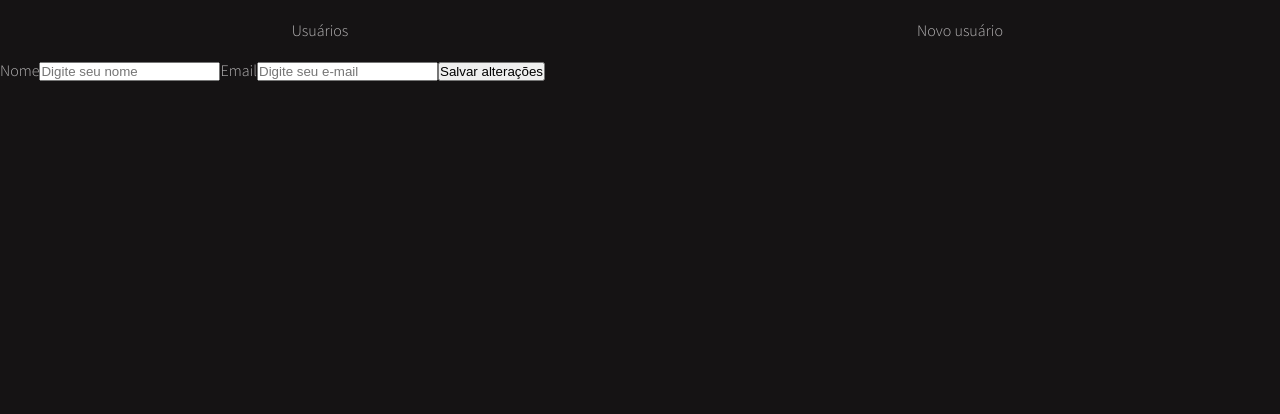
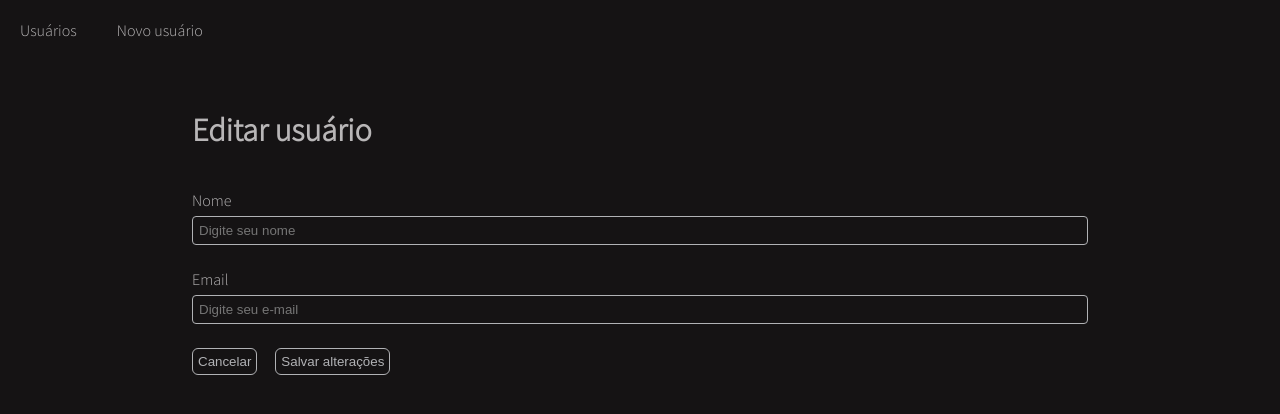
Before and after one commit to CleytonFerreira/react-crud, a React (Create React App) app in the folder frontend/: page /update in a window 1280 px wide. Shown: the top 414 px of the page. Built offline with nearby package versions, Linux system fonts and the light colour scheme.

Commit message:
Estilização de AddUser e UpdateUser

```diff
--- a/frontend/src/App.css
+++ b/frontend/src/App.css
@@ -17,18 +17,58 @@ body {
   display: flex;
   justify-content: center;
   width: 100%;
+  padding-top: 30px;
 }
 
 h1 {
   padding: 80px 0 40px;
 }
 
+.user-list, .new-user, .update-user {
+  width: 70%;
+}
 
-/*menu*/
+.user-form {
+  display: flex;
+  flex-direction: column;
+}
+
+.user-form input {
+  margin-top: 6px;
+  margin-bottom: 24px;
+  background-color: transparent;
+  border-radius: 4px;
+  border: 1px #b1b2b5;
+  color: #b1b2b5;
+  border-style: solid;
+  outline: none;
+  box-shadow: none;
+  padding: 6px;
+}
+
+.user-controls {
+  display: flex;
+  justify-content: space-around;
+  align-items: center;
+}
+
+.user-controls button {
+  padding: 5px;
+  background-color: transparent;
+  color: #b1b2b5;
+  border: 1px #b1b2b5;
+  border-radius: 6px;
+  cursor: pointer;
+  border-style: solid;
+}
+
+
+/*Menu*/
 .menu {
+  display: flex;
+  position: fixed;
+  background-color: #151314;
   font-size: 16px;
-  display: flex;
-  justify-content: center;
   width: 100%;
 }
 
@@ -53,17 +93,13 @@ h1 {
 
 
 /*UserList*/
-.user-list {
-  width: 70%;
-}
-
 .user {
   display: grid;
   grid-template-columns: 10% 90%;
   grid-template-rows: repeat(4, 1fr);
   grid-column-gap: 0px;
   grid-row-gap: 0px;
-  padding:  5px 0;
+  padding: 5px 0;
 }
 
 .user-id {
@@ -73,23 +109,11 @@ h1 {
 
 .user-data {
   grid-area: 1 / 2 / 3 / 3;
-  padding:  20px 0;
+  padding: 20px 0;
 }
 
 .user-controls {
   grid-area: 3 / 1 / 4 / 3;
-  display: flex;
-  justify-content: space-around;
-  align-items: center;
-}
-
-.user-controls button {
-  width: 75px;
-  padding: 5px;
-  background-color: transparent;
-  color: #b1b2b5;
-  border-color: #b1b2b5;
-  border-radius: 6px;
 }
 
 .bottom-line {
@@ -97,7 +121,28 @@ h1 {
   grid-area: 4 / 1 / 5 / 3;
 }
 
-/*AddUser*/
 
+/*telas maiores*/
+@media screen and (width > 768px) {
+  .menu ul {
+    justify-content: flex-start;
+  }
 
-/*UpdateUser*/
+  .menu ul li {
+    white-space: nowrap;
+    width: initial;
+  }
+
+  .user-controls {
+    justify-content: flex-start;
+    padding-left: 10%;
+  }
+
+  .user-controls button {
+    margin-right: 18px;
+  }
+
+  .new-user .user-controls, .update-user .user-controls {
+    padding-left: 0;
+  }
+}
--- a/frontend/src/components/AddUser.jsx
+++ b/frontend/src/components/AddUser.jsx
@@ -22,8 +22,18 @@ function AddUser() {
         }
     }
 
+    const handleCancel = () => {
+        if (window.confirm('Deseja cancelar? Você perderá as alterações não salvas.')) {
+            navigate("/home")
+        }
+    }
+
     return (
-        <form>
+        <div className="container">
+            <div className="new-user">
+                <h1>Novo usuário</h1>
+                <form className="user-form">
+                    <label>Nome</label>
                     <input
                         type="text"
                         placeholder="Digite seu nome"
@@ -31,15 +41,20 @@ function AddUser() {
                     >
                     </input>
 
+                    <label>E-mail</label>
                     <input
                         type="email"
                         placeholder="Digite seu e-mail"
                         onChange={e => setEmail(e.target.value)}
                     >
                     </input>
-
+                    <div className="user-controls">
+                        <button onClick={handleCancel}>Cancelar</button>
                         <button type="submit" onClick={postData}>Cadastrar usuário</button>
+                    </div>
                 </form>
+            </div>
+        </div>
     )
 }
 
--- a/frontend/src/components/UpdateUser.jsx
+++ b/frontend/src/components/UpdateUser.jsx
@@ -30,8 +30,17 @@ function UpdateUser() {
         setEmail(localStorage.getItem('E-mail'));
     }, []);
 
+    const handleCancel = () => {
+        if (window.confirm('Deseja cancelar? Você perderá as alterações não salvas.')) {
+            navigate("/home")
+        }
+    }
+
     return (
-        <form className="create-form">
+        <div className="container">
+            <div className="update-user">
+                <h1>Editar usuário</h1>
+                <form className="user-form">
                     <label>Nome</label>
                     <input
                         placeholder='Digite seu nome'
@@ -43,8 +52,14 @@ function UpdateUser() {
                         value={email}
                         onChange={(e) => setEmail(e.target.value)}
                     />
+
+                    <div className="user-controls">
+                        <button onClick={handleCancel}>Cancelar</button>
                         <button type='submit' onClick={updateAPIData}>Salvar alterações</button>
+                    </div>
                 </form>
+            </div>
+        </div>
     )
 }
 
--- a/frontend/src/components/UserList.jsx
+++ b/frontend/src/components/UserList.jsx
@@ -32,7 +32,6 @@ function UserList() {
     }
 
     return (
-        <>
         <div className="container">
             <div className="user-list">
                 <h1>Usuários</h1>
@@ -64,7 +63,6 @@ function UserList() {
                 })}
             </div>
         </div>
-        </>
     )
 }
 
```
Lines whose indentation alone changed are shown as unchanged.
